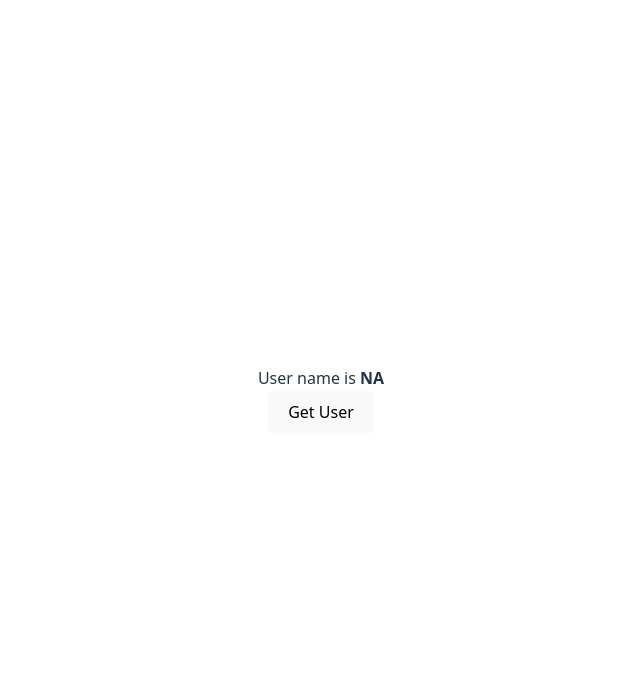
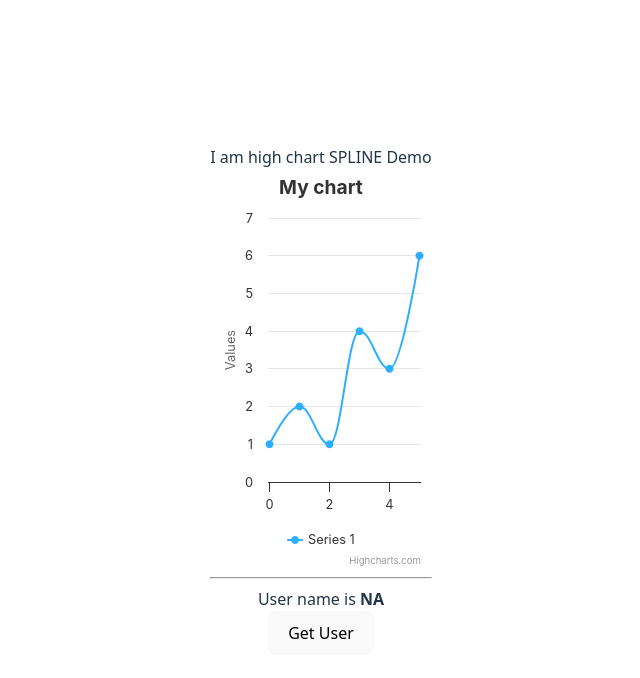
Before and after one commit to ismailbaig/mSoftwareTrainingUI, a React (Vite) app: page / in a window 1280 px wide. Shown: the top 678 px of the page, without its empty margins (319-959 px from the left). Built offline with nearby package versions, Linux system fonts and the light colour scheme.

Commit message:
Highchart wit SPLINE chart Demo
High chart added and a sample SPLINE chart Demo was created

```diff
--- a/package.json
+++ b/package.json
@@ -11,6 +11,8 @@
   },
   "dependencies": {
     "axios": "^1.12.2",
+    "highcharts": "^12.4.0",
+    "highcharts-react-official": "^3.2.3",
     "react": "^19.1.1",
     "react-dom": "^19.1.1",
     "react-router-dom": "^7.9.3"
--- a/src/App.tsx
+++ b/src/App.tsx
@@ -1,6 +1,7 @@
 import './App.css'
-import UseEffectDemo from './practice/Hooks/useEffectDemo'
+import HC_Spline_Demo from './HighchartsGraphs/HC_Spline_Demo'
 import Users from './User/Users'
+
 
 
 function App() {
@@ -8,6 +9,7 @@ function App() {
   return (
 
     <>
+      <HC_Spline_Demo />
       <Users />
     </>
   )
--- /dev/null
+++ b/src/HighchartsGraphs/HC_Spline_Demo.tsx
@@ -0,0 +1,30 @@
+import Highcharts from 'highcharts';
+import HighchartsReact from 'highcharts-react-official';
+
+function HC_Spline_Demo() {
+
+    const options = {
+        chart: {
+          type: 'spline'
+        },
+        title: {
+          text: 'My chart'
+        },
+        series: [
+          {
+            data: [1, 2, 1, 4, 3, 6]
+          }
+        ]
+      };
+
+
+    return (
+        <>
+            <div>I am high chart SPLINE Demo</div>
+            <HighchartsReact highcharts={Highcharts} options={options} />
+            <hr />
+        </>
+    );
+}
+
+export default HC_Spline_Demo;
```
Also changed, not shown: 1 other file (tests, documents, lock files or other folders).
